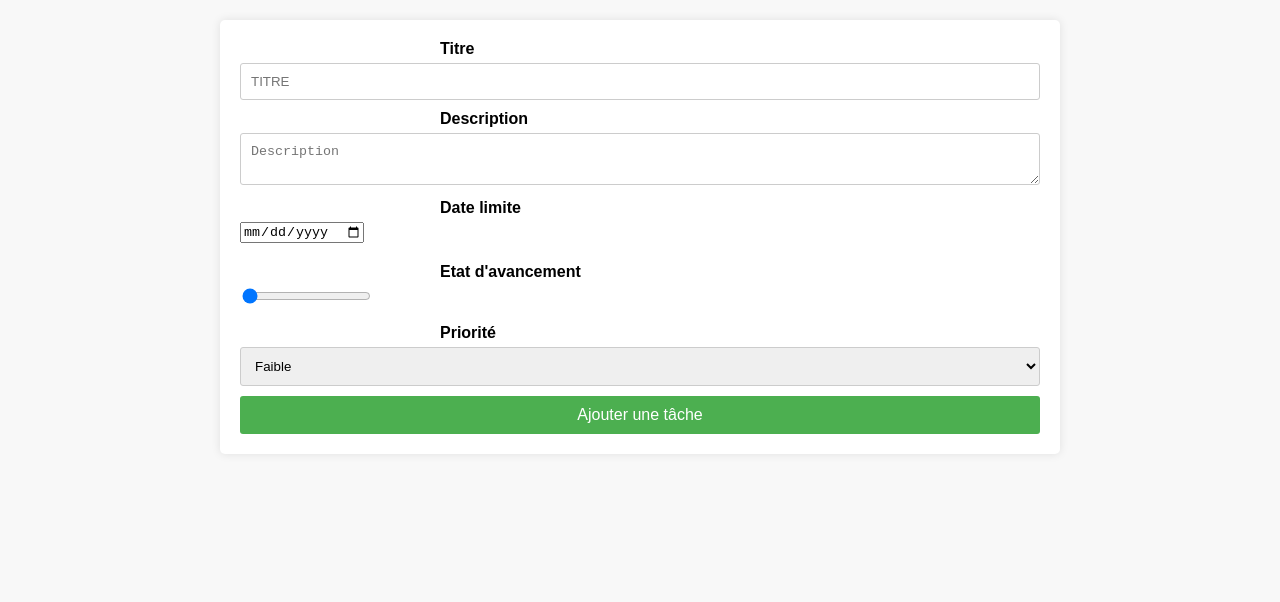
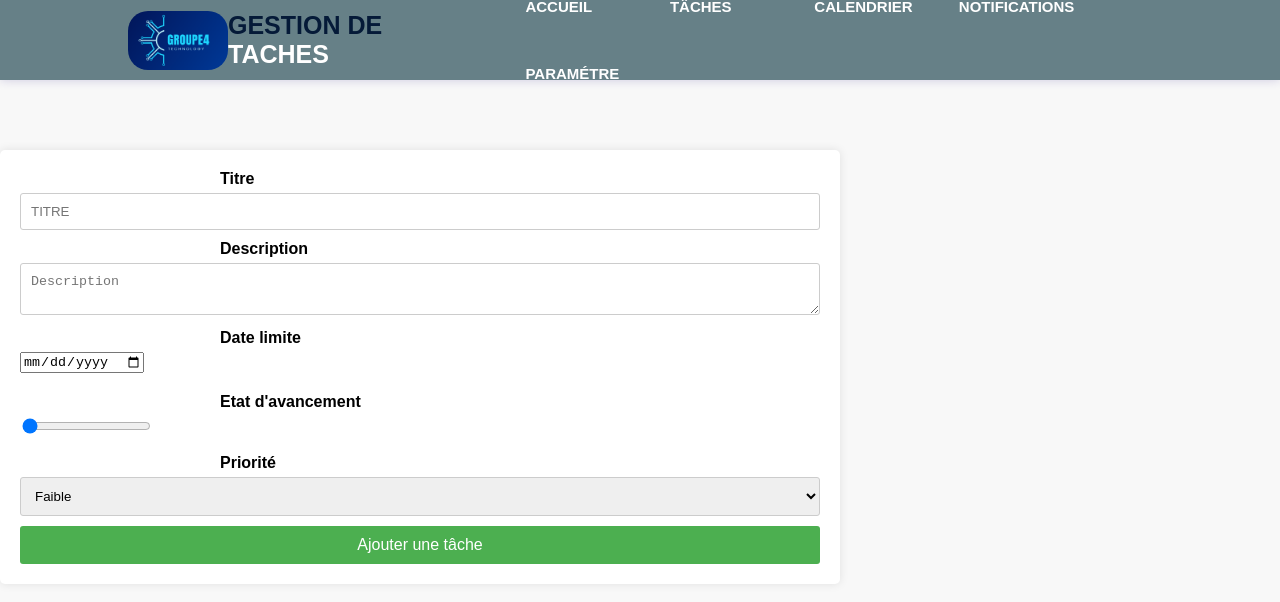
Before and after one commit to Ehya-Ag/Projet_Gestion_Taches, a plain HTML site: page index.html in a window 1280 px wide. Drawn offline with Linux system fonts and the light colour scheme.

Commit message:
added header

```diff
--- a/index.html
+++ b/index.html
@@ -1,22 +1,48 @@
 <!DOCTYPE html>
 <html lang="fr">
   <head>
-    <meta charset="UTF-8">
-    <meta name="viewport" content="width=device-width, initial-scale=1.0">
-    <link rel="stylesheet" href="style.css">
+    <meta charset="UTF-8" />
+    <meta name="viewport" content="width=device-width, initial-scale=1.0" />
+    <link rel="stylesheet" href="style.css" />
     <title>Gestion de taches</title>
   </head>
   <body>
+
+    <header class="header">
+      <img src="images/logo.png" alt="logo du site" />
+
+      <!-- <div class="font"></div> -->
+        <div class="logo">
+          <p><span>GESTION DE </span>TACHES</p>
+        </div>
+        <!-- <div class="im"><img src="images/logo.png" alt="" /></div> -->
+        <nav>
+        <ul class="navbar">
+          <li><a href="#">Accueil</a></li>
+          <li><a href="#">Tâches</a></li>
+          <li><a href="#">Calendrier</a></li>
+          <li><a href="#">Notifications</a></li>
+          <li><a href="#">Paramétre</a></li>
+        </ul>
+<!-- <div class="form">
+        <form>
+       <input type="search" name="search" placeholder="recherche" required>
+        </form>
+      </div> -->
+      </nav>
+      </div>
+    </header>
     <div class="formulaire">
+
       <form id="tache">
         <label for="titre">Titre</label>
-            <input type="text" placeholder="TITRE" id="titre">
+        <input type="text" placeholder="TITRE" id="titre" />
         <label for="description">Description</label>
         <textarea placeholder="Description" id="description"></textarea>
         <label for="datel">Date limite</label>
-            <input type="date" id="datel">
+        <input type="date" id="datel" />
         <label for="avance">Etat d'avancement</label>
-            <input type="range" id="avance" min="0" max="100" value="0">
+        <input type="range" id="avance" min="0" max="100" value="0" />
         <label for="priorite">Priorité</label>
         <select id="priorite">
           <option value="faible">Faible</option>
--- a/style.css
+++ b/style.css
@@ -5,13 +5,83 @@ body {
     background-color: #f8f8f8;
 }
 
+
+
+    header{
+        display: flex;
+        align-items: center;
+        justify-content: space-between;
+        height: 80px;
+        padding :0 10%;
+        position: fixed;
+        top: 0;
+        left: 0;
+        right: 0;
+        background-color: rgba(86, 115, 122, 0.9);
+        box-shadow: 0 0 10px rgba(39, 24, 133, 0.2);
+        z-index: 15px;
+
+
+    }
+
+    header.header img {
+        width:100px;
+        border-radius: 20px;
+
+    }
+
+
+.logo{
+    color:white;
+  font-weight: 700;
+  font-size: 25px;
+
+
+
+}
+
+
+
+.logo span{
+    color: #051a38;}
+
+     nav .navbar li{
+        display: inline-block;
+
+    }
+    nav .navbar a{
+        text-decoration: none;
+        color: white;
+        width: 100px;
+        display: flex;
+        padding: 25px 20px;
+        font-size: 15px;
+        text-transform: uppercase;
+        font-weight: bold;
+        text-align: center;
+
+
+    }
+    nav .navbar a:hover{
+        color:black;
+        cursor: pointer;
+
+}
+/* .form form {
+
+    text-align: right;
+     }*/
+
+
 .formulaire {
+    margin-top: 150px; /*a changer plutard*/
     max-width: 800px;
-    margin: 20px auto;
+    /* margin: 20px auto; */
     padding: 20px;
     background-color: #fff;
     border-radius: 5px;
     box-shadow: 0 0 10px rgba(0, 0, 0, 0.1);
+
 }
 
 h1 {
```
Also changed, not shown: images/logo.png (added). Lines whose indentation alone changed are shown as unchanged.
